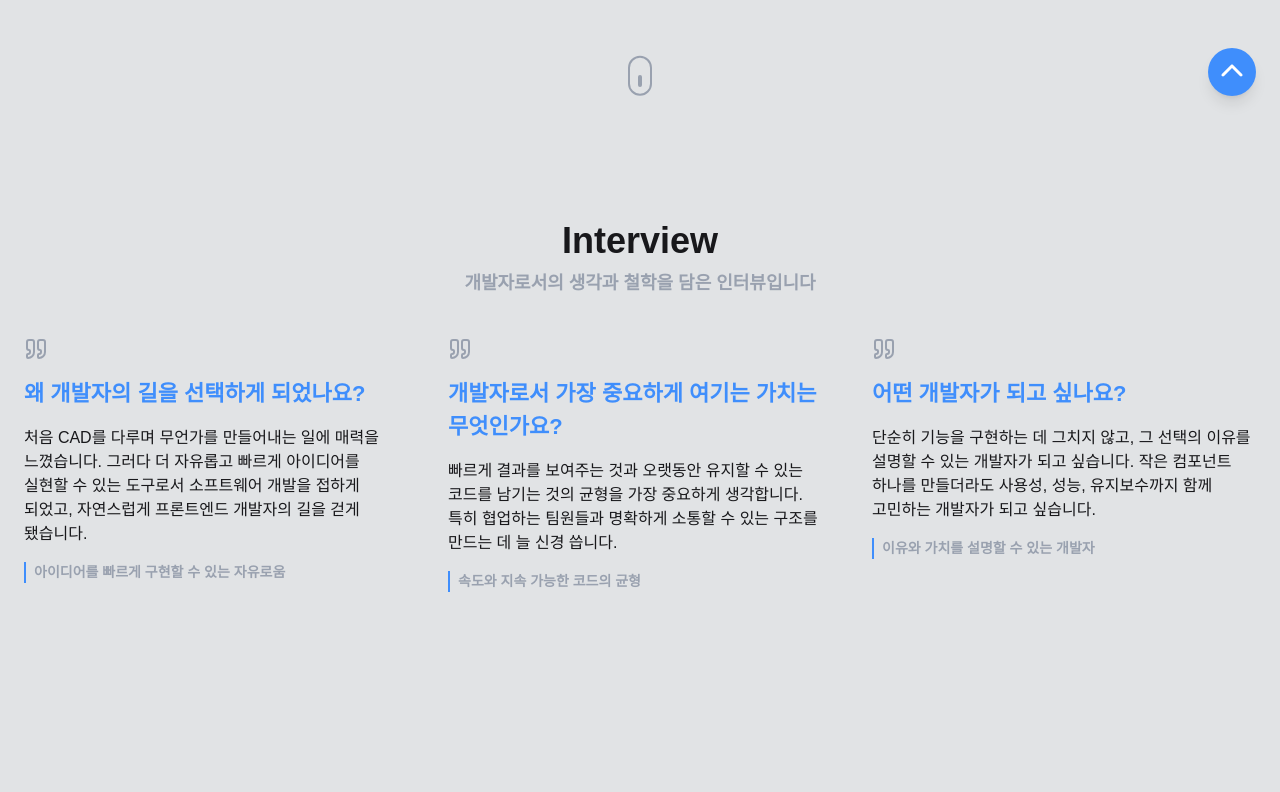
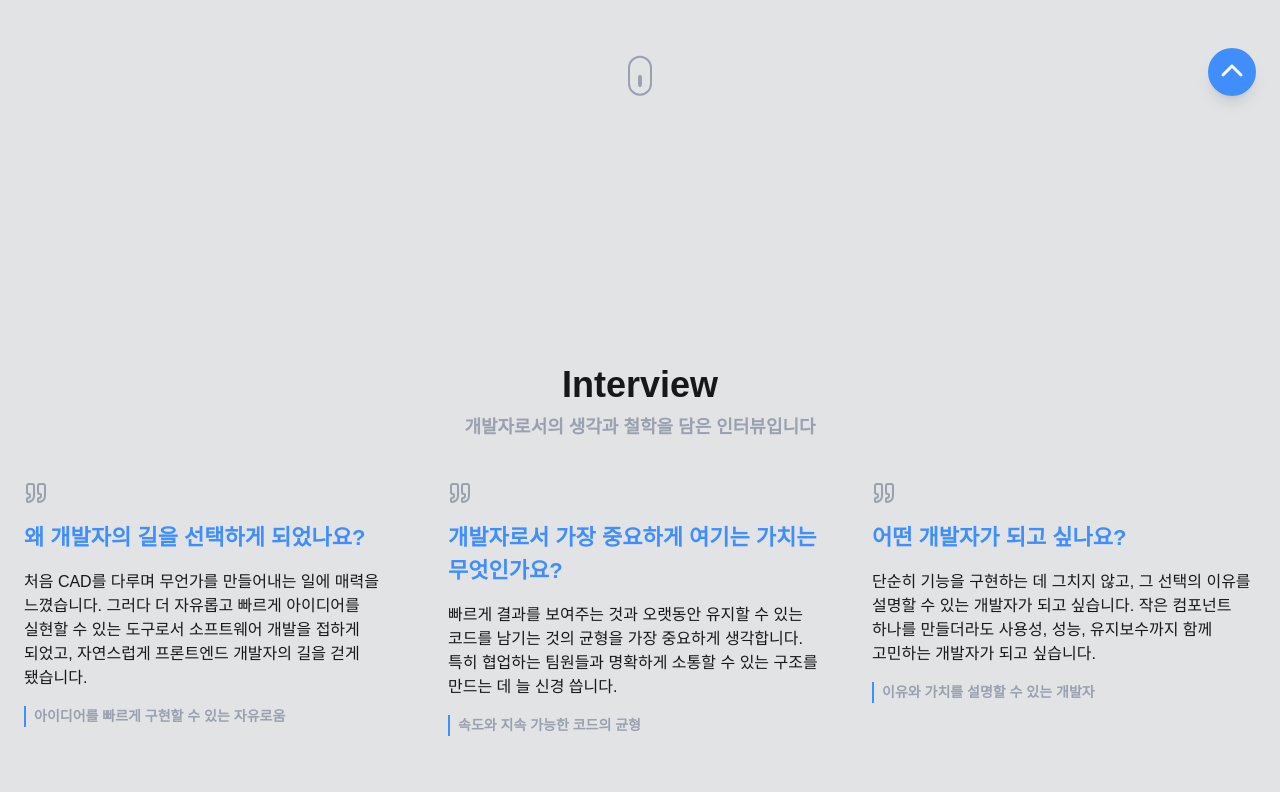
Before and after one commit to ggalmury/portfolio, a Next.js app: page / in a window 1280 px wide. Shown: the part 680-1472 px from the top of the page. Built offline with nearby package versions, Linux system fonts and the light colour scheme.

Commit message:
chore: 섹션간 간격 조정

```diff
--- a/src/app/page.tsx
+++ b/src/app/page.tsx
@@ -1,3 +1,5 @@
+import clsx from "clsx";
+
 import IntroductionSection from "@/components/sections/IntroductionSection";
 import InterviewSection from "@/components/sections/InterviewSection";
 import TechSkillSection from "@/components/sections/TechSkillSection";
@@ -8,7 +10,7 @@ import ExtracurricularSection from "@/components/sections/ExtracurricularSection
 
 const MainPage = () => {
   return (
-    <main className="flex flex-col items-center max-w-screen-xl min-h-screen mx-auto px-6">
+    <main className={clsx("flex flex-col items-center max-w-screen-xl min-h-screen mx-auto px-6 gap-32", "md:gap-48", "lg:gap-60")}>
       <IntroductionSection />
 
       <InterviewSection />
--- a/src/components/layouts/Section.tsx
+++ b/src/components/layouts/Section.tsx
@@ -7,11 +7,7 @@ interface SectionProps {
 }
 
 const Section = ({ fullScreen, children }: SectionProps) => {
-  return (
-    <section className={clsx("flex flex-col justify-center items-center w-full py-8 gap-y-8", "md:py-24", fullScreen && "h-screen")}>
-      {children}
-    </section>
-  );
+  return <section className={clsx("flex flex-col justify-center items-center w-full gap-8", fullScreen && "h-screen")}>{children}</section>;
 };
 
 export default Section;
```
